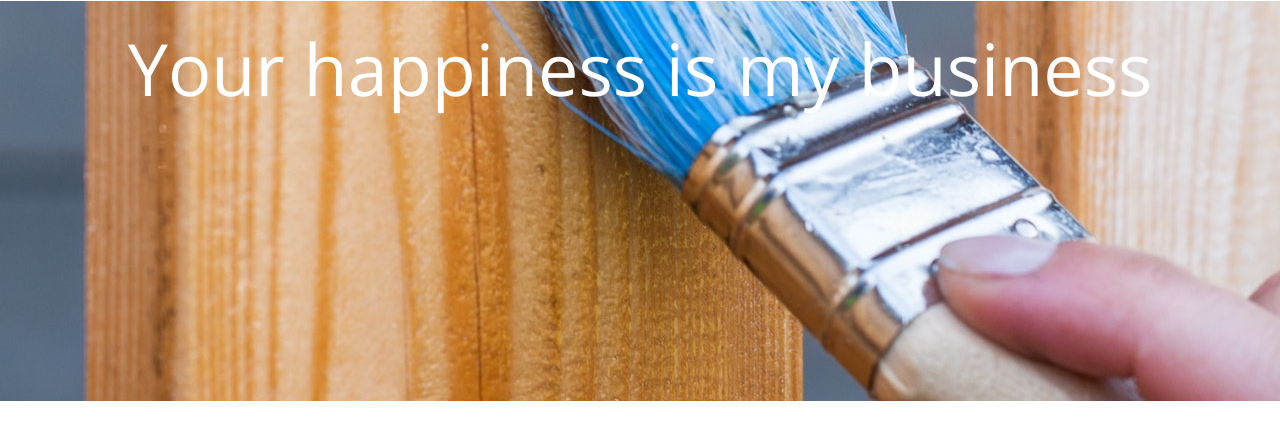
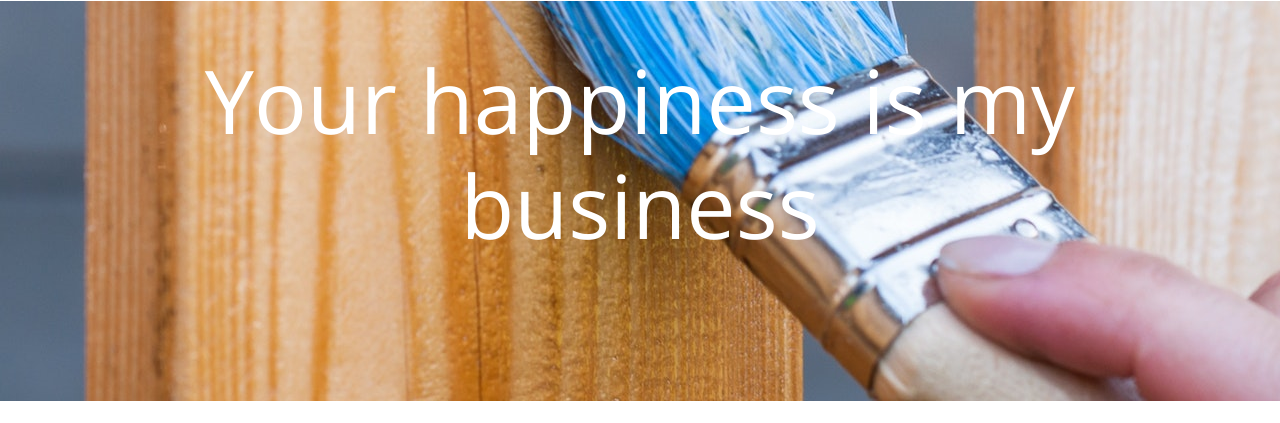
Before and after one commit to Jestrada8707/ny-project, a Django app: page / in a window 1280 px wide. Shown: the part 55-478 px from the top of the page. Run offline with Django 3.2, Linux system fonts and the light colour scheme; some libraries are stand-ins or nearby versions.

Commit message:
Last commit to deploy

```diff
--- a/salvatore/static/css/business-frontpage.css
+++ b/salvatore/static/css/business-frontpage.css
@@ -17,7 +17,7 @@ body {
 .business-header {
     height: 50vh;
     min-height: 300px;
-  background: url('/static/images/header-img.jpeg') center center no-repeat scroll;
+    background:url('/static/images/header-img.jpeg') center center no-repeat scroll;
     -webkit-background-size: cover;
     -moz-background-size: cover;
     background-size: cover;
--- a/webpage/templates/salva/about.html
+++ b/webpage/templates/salva/about.html
@@ -5,6 +5,8 @@
 <div class="container">
     <!-- Introduction Row -->
     <h1 class="my-4">About Us
+        <br>
+        <br>
         <small>It's Nice to Meet You!</small>
     </h1>
     <p>Hello! We are a married couple who are dedicated to painting all kinds of gates in the city of New York. We work
--- a/webpage/templates/salva/home.html
+++ b/webpage/templates/salva/home.html
@@ -8,7 +8,8 @@
     <div class="container">
         <div class="row">
             <div class="col-lg-12">
-                <h1 class="display-3 text-center text-white mt-4">Your happiness is my business</h1>
+                <br>
+                <h1 class="display-2 text-center text-white mt-4">Your happiness is my business</h1>
             </div>
         </div>
     </div>
@@ -16,7 +17,6 @@
 
 <!-- Page Content -->
 <div class="container">
-
     <div class="row">
         <div class="col-sm-8">
             <h2 class="mt-4">What We Do</h2>
```
Lines whose indentation alone changed are shown as unchanged.
